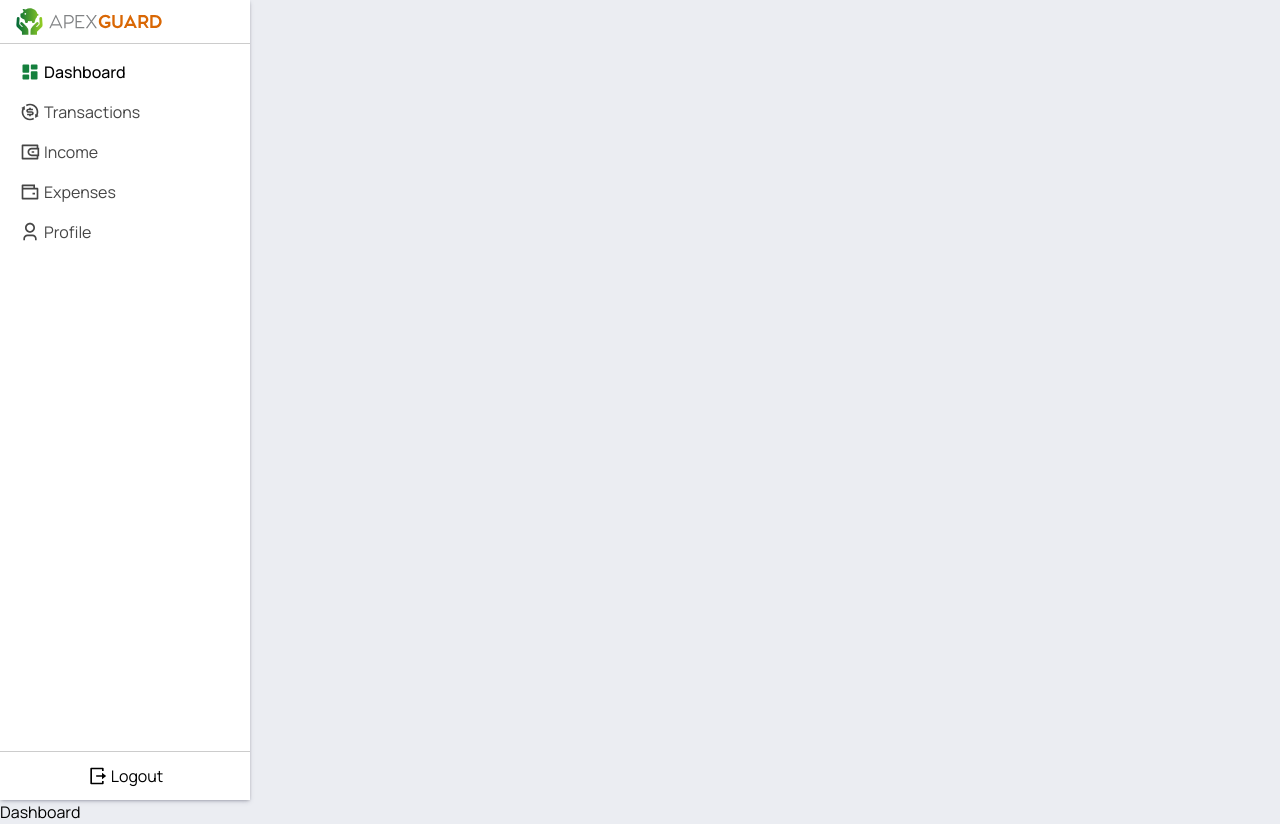
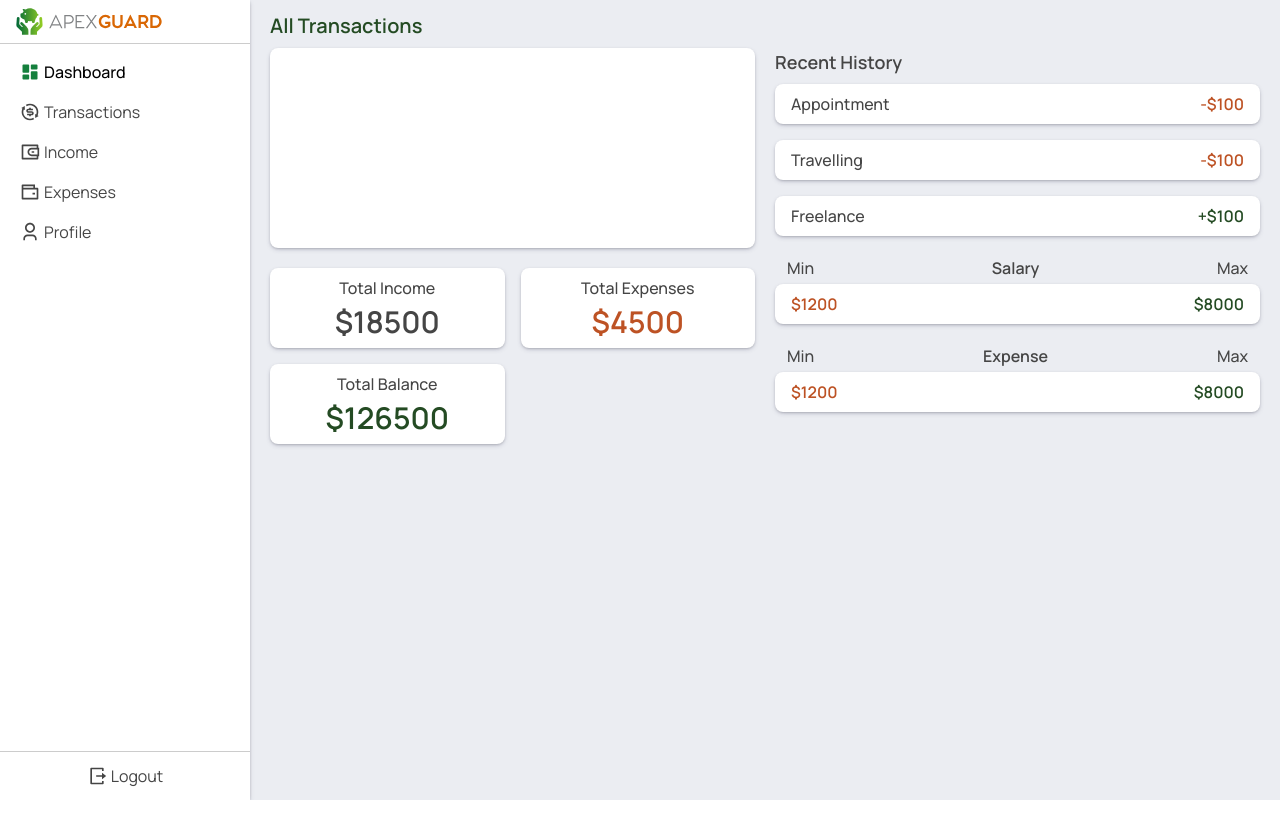
Before and after one commit to BhuvanPdDahal/ApexGuard, a Next.js app: page /dashboard in a window 1280 px wide. After the commit the page ends 800 px from the top, so only its background shows below. Built offline with nearby package versions, Linux system fonts and the light colour scheme.

Commit message:
Dashboard created

```diff
--- a/app/dashboard/page.tsx
+++ b/app/dashboard/page.tsx
@@ -3,7 +3,7 @@ import Dashboard from '@components/Dashboard';
 
 const DashboardPage = () => {
     return (
-        <div className='bg-dim'>
+        <div className='flex'>
             <Sidebar />
             <Dashboard />
         </div>
--- a/app/income/page.tsx
+++ b/app/income/page.tsx
@@ -1,11 +1,13 @@
 import Sidebar from '@components/Sidebar';
+import Income from '@components/Income';
 
-const Income = () => {
+const IncomePage = () => {
     return (
-        <div className='bg-dim'>
+        <div className='flex'>
             <Sidebar />
+            <Income />
         </div>
     )
 };
 
-export default Income;
+export default IncomePage;
--- a/components/Dashboard.tsx
+++ b/components/Dashboard.tsx
@@ -1,9 +1,73 @@
 import React from 'react'
 
 const Dashboard = () => {
-  return (
-    <div>Dashboard</div>
-  )
-}
+    return (
+        <div className='bg-dim flex-1 px-5 py-3'>
+            <header>
+                <h1 className='text-primary font-semibold text-xl'>All Transactions</h1>
+            </header>
+            <div className='flex flex-col lg:flex-row gap-5 mt-2'>
+                <div className='w-full'>
+                    <div className='bg-white h-200px w-full rounded-lg shadow-second'></div>
+                    <ul className='grid grid-cols-2 gap-4 mt-5'>
+                        <li className='bg-white px-4 py-2 rounded-lg shadow-second'>
+                            <div className='text-md font-medium text-normal text-center'>Total Income</div>
+                            <div className='text-3xl font-semibold text-normal text-center mt-1'>$18500</div>
+                        </li>
+                        <li className='bg-white px-4 py-2 rounded-lg shadow-second'>
+                            <div className='text-md font-medium text-normal text-center'>Total Expenses</div>
+                            <div className='text-3xl font-semibold text-tertiary text-center mt-1'>$4500</div>
+                        </li>
+                        <li className='bg-white px-4 py-2 rounded-lg shadow-second'>
+                            <div className='text-md font-medium text-normal text-center'>Total Balance</div>
+                            <div className='text-3xl font-semibold text-primary text-center mt-1'>$126500</div>
+                        </li>
+                    </ul>
+                </div>
+                <div className='w-full'>
+                    <div>
+                        <h2 className='text-normal font-semibold text-lg'>Recent History</h2>
+                        <ul className='mt-2 flex flex-col gap-4'>
+                            <li className='bg-white flex justify-between px-4 py-2 rounded-lg shadow-second'>
+                                <div className='text-md font-medium text-normal'>Appointment</div>
+                                <div className='font-semibold text-tertiary'>-$100</div>
+                            </li>
+                            <li className='bg-white flex justify-between px-4 py-2 rounded-lg shadow-second'>
+                                <div className='text-md font-medium text-normal'>Travelling</div>
+                                <div className='font-semibold text-tertiary'>-$100</div>
+                            </li>
+                            <li className='bg-white flex justify-between px-4 py-2 rounded-lg shadow-second'>
+                                <div className='text-md font-medium text-normal'>Freelance</div>
+                                <div className='font-semibold text-primary'>+$100</div>
+                            </li>
+                        </ul>
+                    </div>
+                    <div className='mt-5'>
+                        <h3 className='flex justify-between text-normal text-md px-3'>
+                            <div className='font-medium'>Min</div>
+                            <div className='font-semibold'>Salary</div>
+                            <div className='font-medium'>Max</div>
+                        </h3>
+                        <div className='bg-white flex justify-between px-4 py-2 mt-1 rounded-lg shadow-second'>
+                            <div className='font-semibold text-tertiary'>$1200</div>
+                            <div className='font-semibold text-primary'>$8000</div>
+                        </div>
+                    </div>
+                    <div className='mt-5'>
+                        <h3 className='flex justify-between text-normal text-md px-3'>
+                            <div className='font-medium'>Min</div>
+                            <div className='font-semibold'>Expense</div>
+                            <div className='font-medium'>Max</div>
+                        </h3>
+                        <div className='bg-white flex justify-between px-4 py-2 mt-1 rounded-lg shadow-second'>
+                            <div className='font-semibold text-tertiary'>$1200</div>
+                            <div className='font-semibold text-primary'>$8000</div>
+                        </div>
+                    </div>
+                </div>
+            </div>
+        </div>
+    )
+};
 
 export default Dashboard;
--- /dev/null
+++ b/components/Income.tsx
@@ -0,0 +1,9 @@
+import React from 'react'
+
+const Income = () => {
+    return (
+        <div>Income</div>
+    )
+};
+
+export default Income;
--- a/components/Sidebar.tsx
+++ b/components/Sidebar.tsx
@@ -20,7 +20,7 @@ const Sidebar = () => {
     const pathname = usePathname();
 
     return (
-        <section className='h-screen w-280px bg-white flex flex-col shadow-second'>
+        <section className='sticky top-0 z-10 h-screen w-250px bg-white flex flex-col shadow-second'>
             <header className='border-b border-solid border-grey px-3 py-1'>
                 <img
                     src="/images/logos/main-logo.svg"
@@ -106,7 +106,7 @@ const Sidebar = () => {
                 </li>
             </ul>
             <footer className='border-t border-solid border-grey p-2'>
-                <Link href='/login' className='w-full flex items-center justify-center gap-1 py-1 rounded-md transition-bg duration-300 hover:bg-dim'>
+                <Link href='/login' className='w-full flex items-center justify-center gap-1 py-1 text-normal rounded-md transition-bg duration-300 hover:bg-dim'>
                     <RiLogoutBoxRLine size={20} className="inline" />
                     Logout
                 </Link>
--- a/tailwind.config.ts
+++ b/tailwind.config.ts
@@ -21,7 +21,8 @@ const config: Config = {
                 '45px': '45px',
                 '50px': '50px',
                 '60px': '60px',
-                '280px': '250px',
+                '200px': '200px',
+                '250px': '250px',
             },
             colors: {
                 'primarylight': '#15803d',
```
